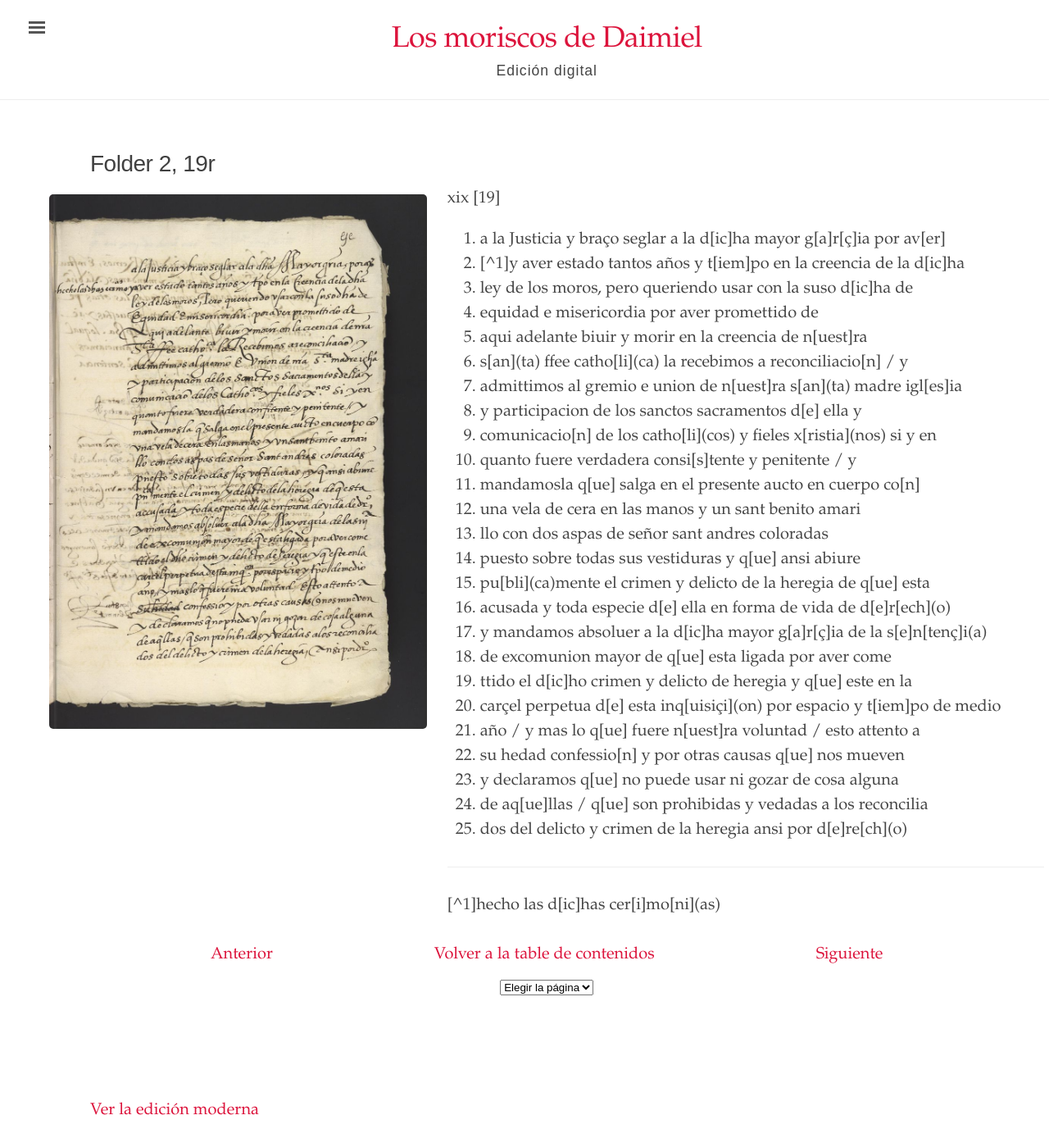
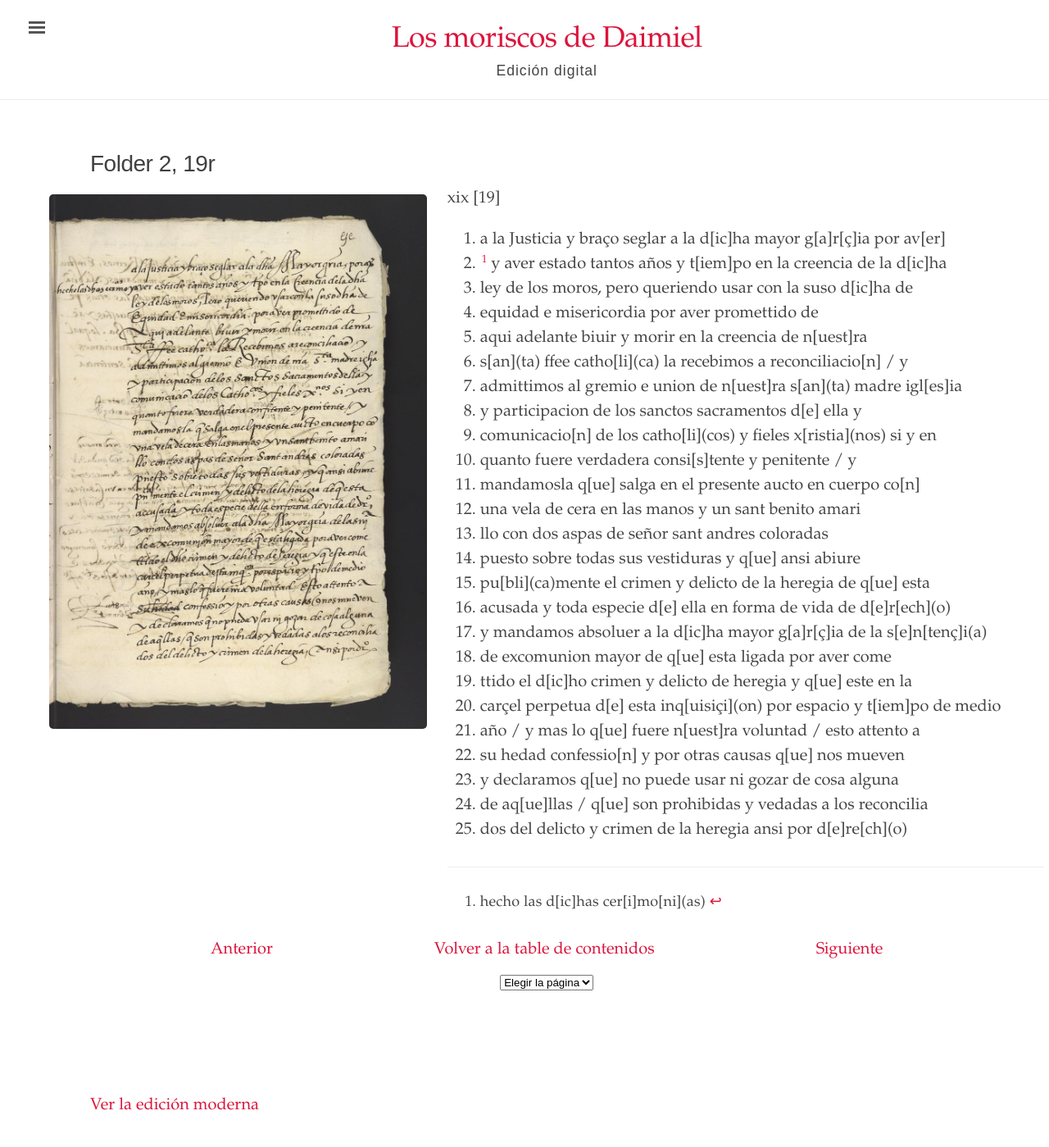
Before and after one commit to digbmc/moriscos-daimel, a Jekyll site: the page built from _texts/folder-2-19r.md, in a window 1280 px wide and 1400 px high. Shown: the whole window at 82% size. Built offline with Jekyll 4.4.1, drawn with Linux system fonts in a browser that asks for light colours.

Commit message:
Update folder-2-19r.md

```diff
--- a/_texts/folder-2-19r.md
+++ b/_texts/folder-2-19r.md
@@ -8,7 +8,7 @@ order: 37
 xix \[19\]
 
 1. a la Justicia y braço seglar a la d\[ic\]ha mayor g\[a\]r\[ç\]ia por av\[er\]
-2. [^1]y aver estado tantos años y t\[iem\]po en la creencia de la d\[ic\]ha
+2. [^1] y aver estado tantos años y t\[iem\]po en la creencia de la d\[ic\]ha
 3. ley de los moros, pero queriendo usar con la suso d\[ic\]ha de
 4. equidad e misericordia por aver promettido de
 5. aqui adelante biuir y morir en la creencia de n\[uest\]ra
@@ -35,4 +35,4 @@ xix \[19\]
 
 <hr>
 
-[^1]hecho las d\[ic\]has cer\[i\]mo\[ni\](as)
+[^1]: hecho las d\[ic\]has cer\[i\]mo\[ni\](as)
```
